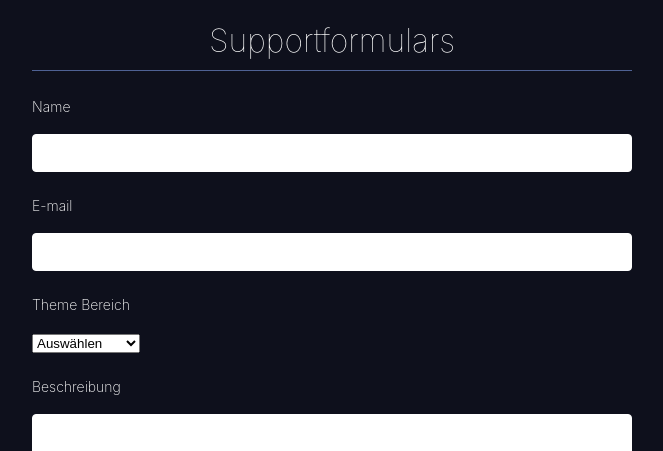
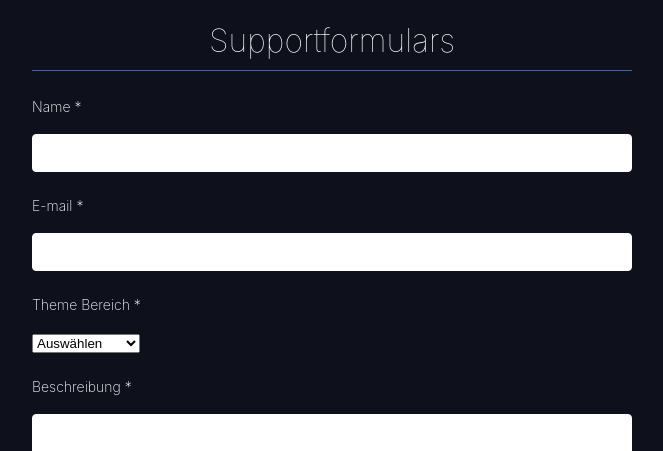
Before and after one commit to de24world/F11---Testaufgabe, a React (Create React App) app in the folder supportformularsapp/: page / in a window 1280 px wide. Shown: the top 451 px of the page, without its empty margins (308-971 px from the left). Built offline with nearby package versions, Linux system fonts and the light colour scheme.

Commit message:
showNumber add

```diff
--- a/supportformularsapp/src/App.js
+++ b/supportformularsapp/src/App.js
@@ -4,6 +4,7 @@ import { useForm } from "react-hook-form";
 function App(props) {
   const { register, handleSubmit, watch, errors } = useForm({});
   const showVersion = watch("selectd", props.selected);
+  const showNumber = watch("selectd", props.selected);
   const onSubmit = (data) => {
     console.log(data);
   };
@@ -11,12 +12,12 @@ function App(props) {
   return (
     <form className="App" onSubmit={handleSubmit(onSubmit)}>
       <h1> Supportformulars</h1>
-      <label>Name</label>
+      <label>Name *</label>
       <input name="name" ref={register({ required: true })} />
       {errors.name && errors.name.type === "required" && (
         <p>Befehle benötigen</p>
       )}
-      <label>E-mail</label>
+      <label>E-mail *</label>
       <input
         type="email"
         name="email"
@@ -29,7 +30,7 @@ function App(props) {
         })}
       />
       {errors.email && <p className="error">{errors.email.message}</p>}
-      <label>Theme Bereich</label>
+      <label>Theme Bereich *</label>
       <select name="topic" name="selectd" ref={register({ required: true })}>
         <option value="">Auswählen</option>
         <option value="allgemeine">Allgemeine</option>
@@ -42,7 +43,7 @@ function App(props) {
 
       {showVersion === "softwarefehler" && (
         <>
-          <label>Version</label>
+          <label>Version *</label>
           <input
             name="version"
             placeholder="Version : X.X.X"
@@ -59,7 +60,21 @@ function App(props) {
         </>
       )}
 
-      <label>Beschreibung</label>
+      {showNumber === "rückruf" && (
+        <>
+          <label>Telefonnummer *</label>
+          <input
+            name="telefon"
+            placeholder="Telefonnummer"
+            ref={register({
+              required: "Enter your telefon",
+            })}
+          />
+          {errors.telefon && <p className="error">{errors.telefon.message}</p>}
+        </>
+      )}
+
+      <label>Beschreibung *</label>
       <textarea name="Description" ref={register({ required: true })} />
       {errors.Description && errors.Description.type === "required" && (
         <p>Befehle benötigen</p>
```
Also changed, not shown: 1 other file (tests, documents, lock files or other folders).
